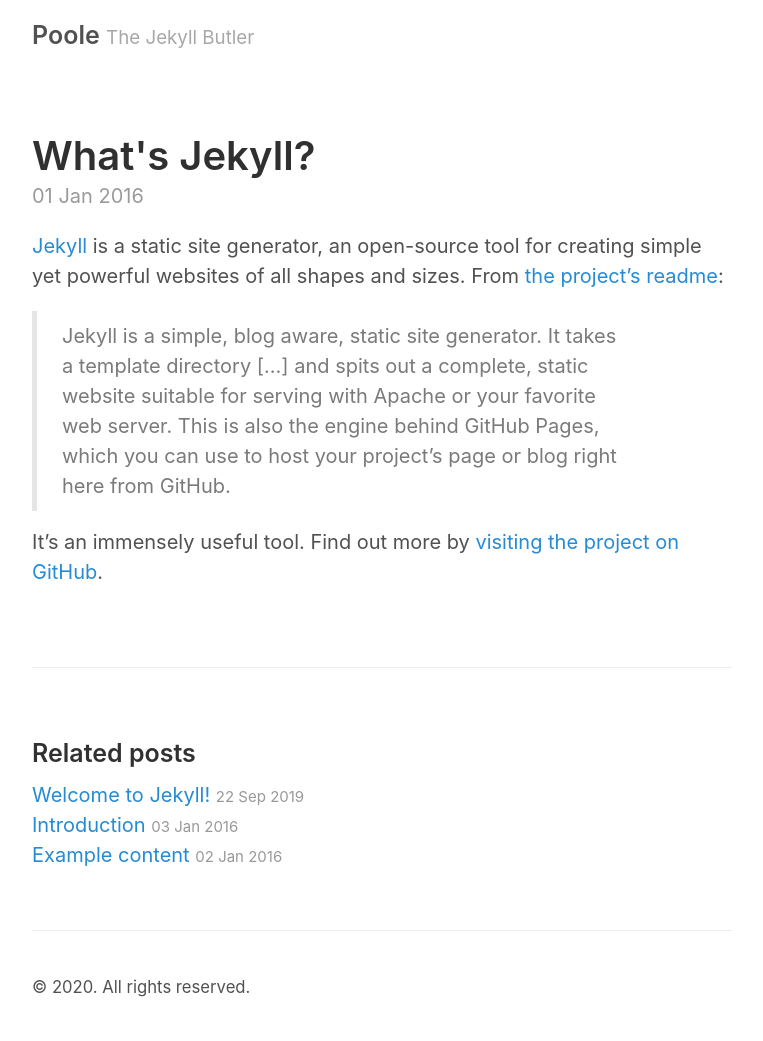
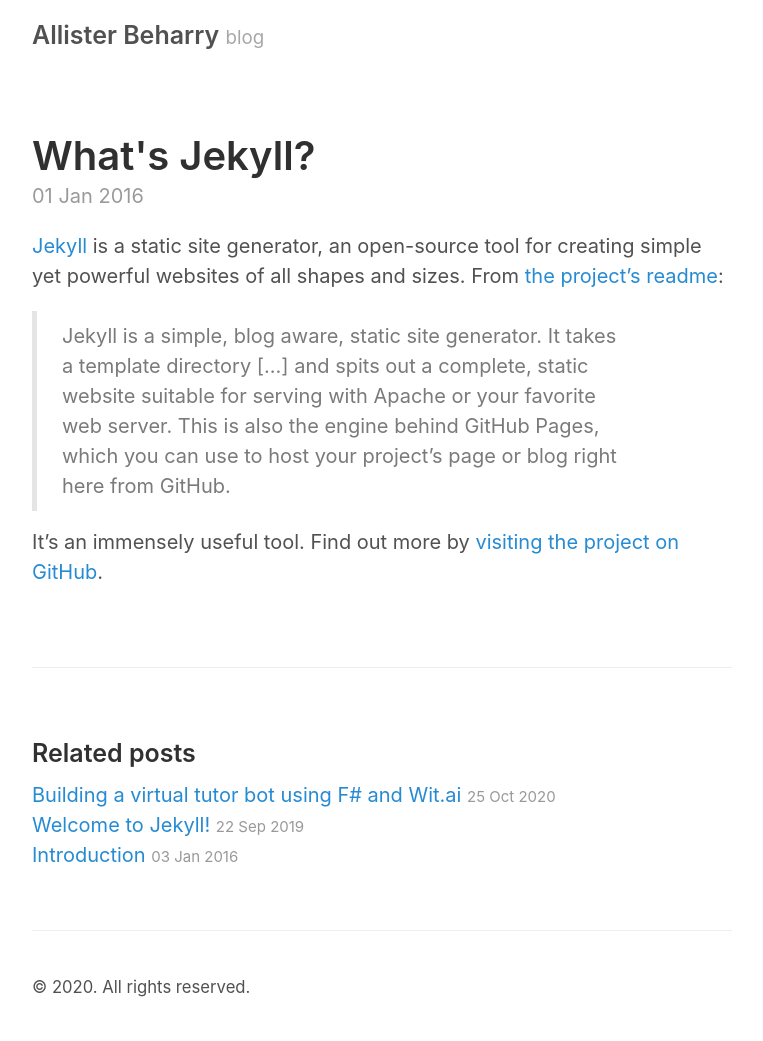
Before and after one commit to allisterb/allisterb.github.io, a Jekyll site: the page built from _posts/2016-01-01-whats-jekyll.md, in a window 1280 px wide. Shown: the whole page, without its empty margins (258-1021 px from the left). Built offline with Jekyll 4.4.1, drawn with Linux system fonts in a browser that asks for light colours; part of the change alters nothing that is shown.

Commit message:
Update Jekyll and components. Add Lerna post

```diff
--- a/_config.yml
+++ b/_config.yml
@@ -2,8 +2,8 @@
 permalink:           pretty
 
 # Setup
-title:               Poole
-tagline:             The Jekyll Butler
+title:               Allister Beharry
+tagline:             blog
 url:                 http://getpoole.com
 paginate:            1
 baseurl:             ""
@@ -17,8 +17,8 @@ sass:
 
 # About/contact
 author:
-  name:              Mark Otto
-  url:               https://twitter.com/mdo
+  name:              Allister Beharry
+  url:               https://twitter.com/allisterbeharry
   email:             markdotto@gmail.com
 
 # Build settings
--- /dev/null
+++ b/_posts/2020-10-25-lerna.md
@@ -0,0 +1,175 @@
+---
+layout: post
+title: Building a virtual tutor bot using F# and Wit.ai
+---
+
+<div class="message">
+  This tutotial
+</div>
+
+{% highlight fsharp %}
+let add x  = x + 1
+add 4
+{% endhighlight %}
+
+<iframe width="560" height="315" src="https://www.youtube-nocookie.com/embed/QO_WUMyhxSw?start=17" frameborder="0" allow="accelerometer; autoplay; clipboard-write; encrypted-media; gyroscope; picture-in-picture" allowfullscreen></iframe>
+
+Cum sociis natoque penatibus et magnis <a href="#">dis parturient montes</a>, nascetur ridiculus mus. *Aenean eu leo quam.* Pellentesque ornare sem lacinia quam venenatis vestibulum. Sed posuere consectetur est at lobortis. Cras mattis consectetur purus sit amet fermentum.
+
+> Curabitur blandit tempus porttitor. Nullam quis risus eget urna mollis ornare vel eu leo. Nullam id dolor id nibh ultricies vehicula ut id elit.
+
+Etiam porta **sem malesuada magna** mollis euismod. Cras mattis consectetur purus sit amet fermentum. Aenean lacinia bibendum nulla sed consectetur.
+
+## Inline HTML elements
+
+HTML defines a long list of available inline tags, a complete list of which can be found on the [Mozilla Developer Network](https://developer.mozilla.org/en-US/docs/Web/HTML/Element).
+
+- **To bold text**, use `<strong>`.
+- *To italicize text*, use `<em>`.
+- Abbreviations, like <abbr title="HyperText Markup Langage">HTML</abbr> should use `<abbr>`, with an optional `title` attribute for the full phrase.
+- Citations, like <cite>&mdash; Mark otto</cite>, should use `<cite>`.
+- <del>Deleted</del> text should use `<del>` and <ins>inserted</ins> text should use `<ins>`.
+- Superscript <sup>text</sup> uses `<sup>` and subscript <sub>text</sub> uses `<sub>`.
+
+Most of these elements are styled by browsers with few modifications on our part.
+
+## Footnotes
+
+Footnotes are supported as part of the Markdown syntax. Here's one in action. Clicking this number[^fn-sample_footnote] will lead you to a footnote. The syntax looks like:
+
+{% highlight text %}
+Clicking this number[^fn-sample_footnote]
+{% endhighlight %}
+
+Each footnote needs the `^fn-` prefix and a unique ID to be referenced for the footnoted content. The syntax for that list looks something like this:
+
+{% highlight text %}
+[^fn-sample_footnote]: Handy! Now click the return link to go back.
+{% endhighlight %}
+
+You can place the footnoted content wherever you like. Markdown parsers should properly place it at the bottom of the post.
+
+## Heading
+
+Vivamus sagittis lacus vel augue rutrum faucibus dolor auctor. Duis mollis, est non commodo luctus, nisi erat porttitor ligula, eget lacinia odio sem nec elit. Morbi leo risus, porta ac consectetur ac, vestibulum at eros.
+
+### Code
+
+Inline code is available with the `<code>` element. Snippets of multiple lines of code are supported through Pygments. Longer lines will automatically scroll horizontally when needed.
+
+{% highlight js %}
+// Example can be run directly in your JavaScript console
+
+// Create a function that takes two arguments and returns the sum of those arguments
+var adder = new Function("a", "b", "return a + b");
+
+// Call the function
+adder(2, 6);
+// > 8
+{% endhighlight %}
+
+You may also optionally show code snippets with line numbers. Add `linenos` to the Pygments tags.
+
+{% highlight js linenos %}
+// Example can be run directly in your JavaScript console
+
+// Create a function that takes two arguments and returns the sum of those arguments
+var adder = new Function("a", "b", "return a + b");
+
+// Call the function
+adder(2, 6);
+// > 8
+{% endhighlight %}
+
+Aenean lacinia bibendum nulla sed consectetur. Etiam porta sem malesuada magna mollis euismod. Fusce dapibus, tellus ac cursus commodo, tortor mauris condimentum nibh, ut fermentum massa.
+
+### Gists via GitHub Pages
+
+Vestibulum id ligula porta felis euismod semper. Nullam quis risus eget urna mollis ornare vel eu leo. Donec sed odio dui.
+
+{% gist 13f94b734a4ddb132735 gist.md %}
+
+Aenean eu leo quam. Pellentesque ornare sem lacinia quam venenatis vestibulum. Nullam quis risus eget urna mollis ornare vel eu leo. Cum sociis natoque penatibus et magnis dis parturient montes, nascetur ridiculus mus. Donec sed odio dui. Vestibulum id ligula porta felis euismod semper.
+
+### Lists
+
+Cum sociis natoque penatibus et magnis dis parturient montes, nascetur ridiculus mus. Aenean lacinia bibendum nulla sed consectetur. Etiam porta sem malesuada magna mollis euismod. Fusce dapibus, tellus ac cursus commodo, tortor mauris condimentum nibh, ut fermentum massa justo sit amet risus.
+
+* Praesent commodo cursus magna, vel scelerisque nisl consectetur et.
+* Donec id elit non mi porta gravida at eget metus.
+* Nulla vitae elit libero, a pharetra augue.
+
+Donec ullamcorper nulla non metus auctor fringilla. Nulla vitae elit libero, a pharetra augue.
+
+1. Vestibulum id ligula porta felis euismod semper.
+2. Cum sociis natoque penatibus et magnis dis parturient montes, nascetur ridiculus mus.
+3. Maecenas sed diam eget risus varius blandit sit amet non magna.
+
+Cras mattis consectetur purus sit amet fermentum. Sed posuere consectetur est at lobortis.
+
+<dl>
+  <dt>HyperText Markup Language (HTML)</dt>
+  <dd>The language used to describe and define the content of a Web page</dd>
+
+  <dt>Cascading Style Sheets (CSS)</dt>
+  <dd>Used to describe the appearance of Web content</dd>
+
+  <dt>JavaScript (JS)</dt>
+  <dd>The programming language used to build advanced Web sites and applications</dd>
+</dl>
+
+Integer posuere erat a ante venenatis dapibus posuere velit aliquet. Morbi leo risus, porta ac consectetur ac, vestibulum at eros. Nullam quis risus eget urna mollis ornare vel eu leo.
+
+### Images
+
+Quisque consequat sapien eget quam rhoncus, sit amet laoreet diam tempus. Aliquam aliquam metus erat, a pulvinar turpis suscipit at.
+
+![placeholder](http://placehold.it/800x400 "Large example image")
+![placeholder](http://placehold.it/400x200 "Medium example image")
+![placeholder](http://placehold.it/200x200 "Small example image")
+
+### Tables
+
+Aenean lacinia bibendum nulla sed consectetur. Lorem ipsum dolor sit amet, consectetur adipiscing elit.
+
+<table>
+  <thead>
+    <tr>
+      <th>Name</th>
+      <th>Upvotes</th>
+      <th>Downvotes</th>
+    </tr>
+  </thead>
+  <tfoot>
+    <tr>
+      <td>Totals</td>
+      <td>21</td>
+      <td>23</td>
+    </tr>
+  </tfoot>
+  <tbody>
+    <tr>
+      <td>Alice</td>
+      <td>10</td>
+      <td>11</td>
+    </tr>
+    <tr>
+      <td>Bob</td>
+      <td>4</td>
+      <td>3</td>
+    </tr>
+    <tr>
+      <td>Charlie</td>
+      <td>7</td>
+      <td>9</td>
+    </tr>
+  </tbody>
+</table>
+
+Nullam id dolor id nibh ultricies vehicula ut id elit. Sed posuere consectetur est at lobortis. Nullam quis risus eget urna mollis ornare vel eu leo.
+
+-----
+
+Want to see something else added? <a href="https://github.com/poole/poole/issues/new">Open an issue.</a>
+
+[^fn-sample_footnote]: Handy! Now click the return link to go back.
```
Also changed, not shown: Gemfile.lock.
